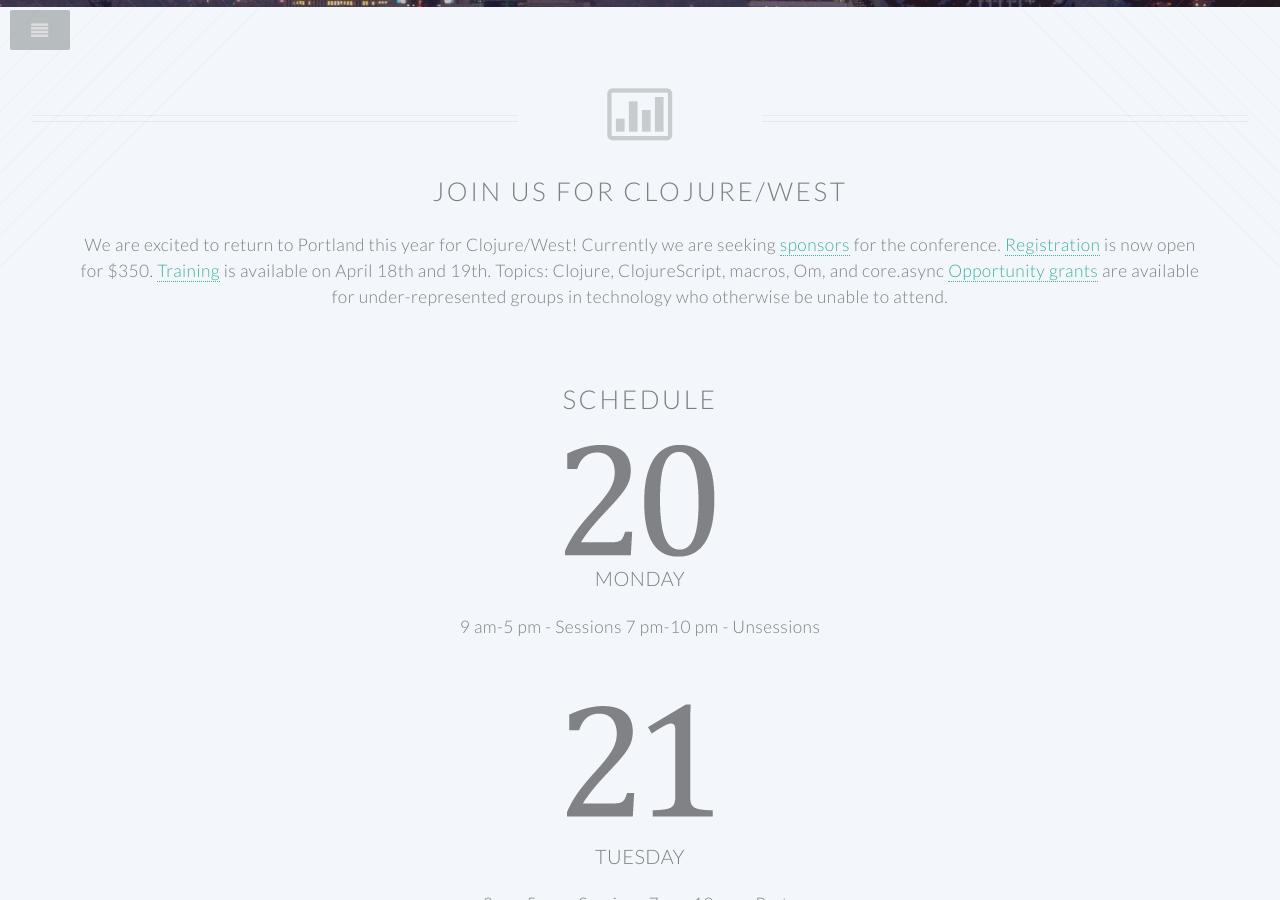
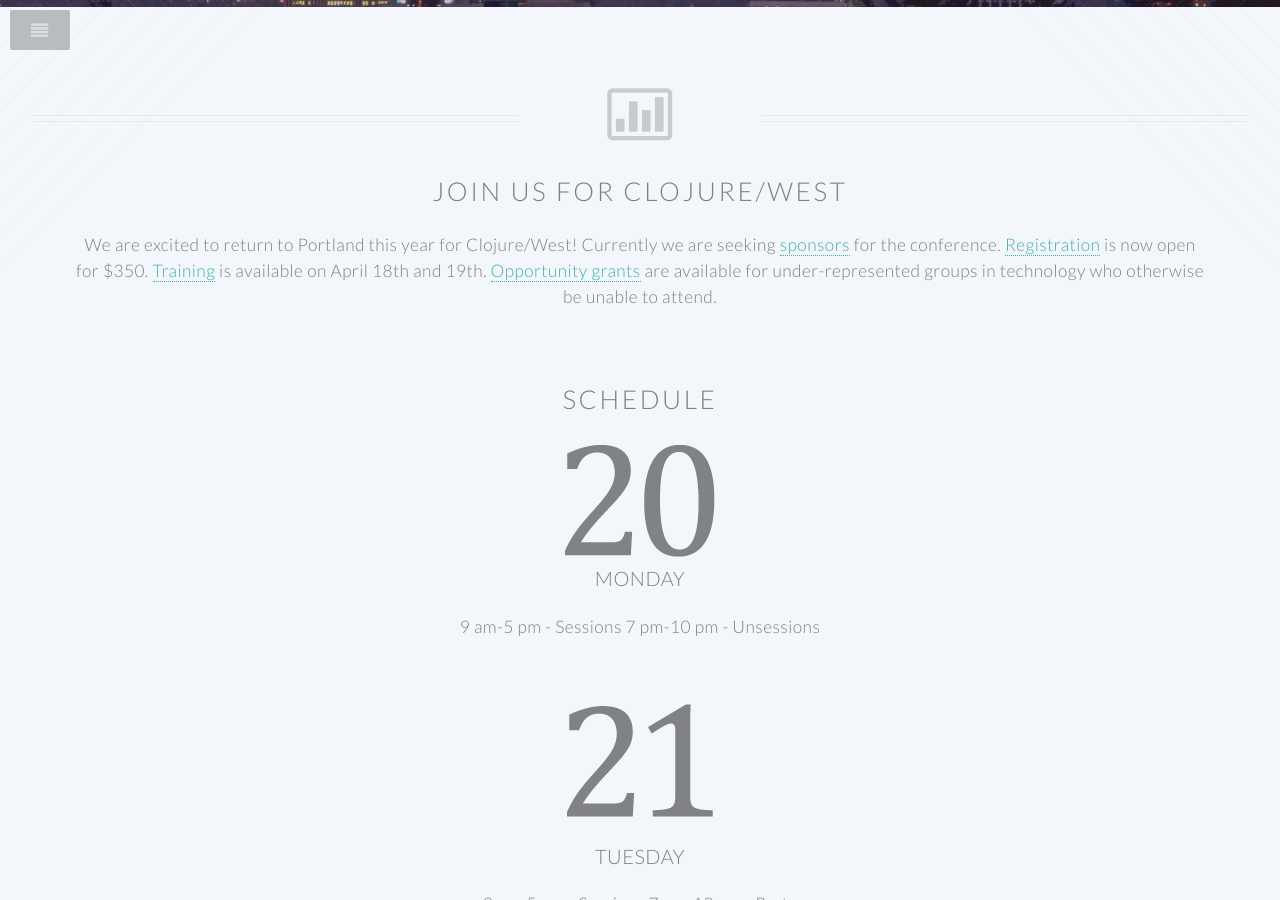
Before and after one commit to clojurewest/clojurewest.github.io, a Jekyll site: the page built from index.html, in a window 1280 px wide and 900 px high, scrolled down 554 px. Built offline with Jekyll 4.4.1, drawn with Linux system fonts in a browser that asks for light colours.

Commit message:
join us block

```diff
--- a/_layouts/home.html
+++ b/_layouts/home.html
@@ -42,10 +42,9 @@
 					<h2>Join us for Clojure/west</h2>
 					<p>We are excited to return to Portland this year for Clojure/West!<br>
 					   Currently we are seeking <a href="sponsorship">sponsors</a> for the conference.<br>
-					   <a href="https://clojurewest2015.eventbrite.com/">Registration</a> is now open for $350.<br><br>
+					   <a href="https://clojurewest2015.eventbrite.com/">Registration</a> is now open for $350.<br>
 					   <a href="training">Training</a> is available on April 18th and 19th.<br>
-					   Topics: Clojure, ClojureScript, macros, Om, and core.async<br><br>
-				       <a href="opportunity">Opportunity grants</a> are available for under-represented groups<br>
+					   <a href="opportunity">Opportunity grants</a> are available for under-represented groups<br>
 					   in technology who otherwise be unable to attend.</p>
 				</header>
 				<!-- One -->
```
